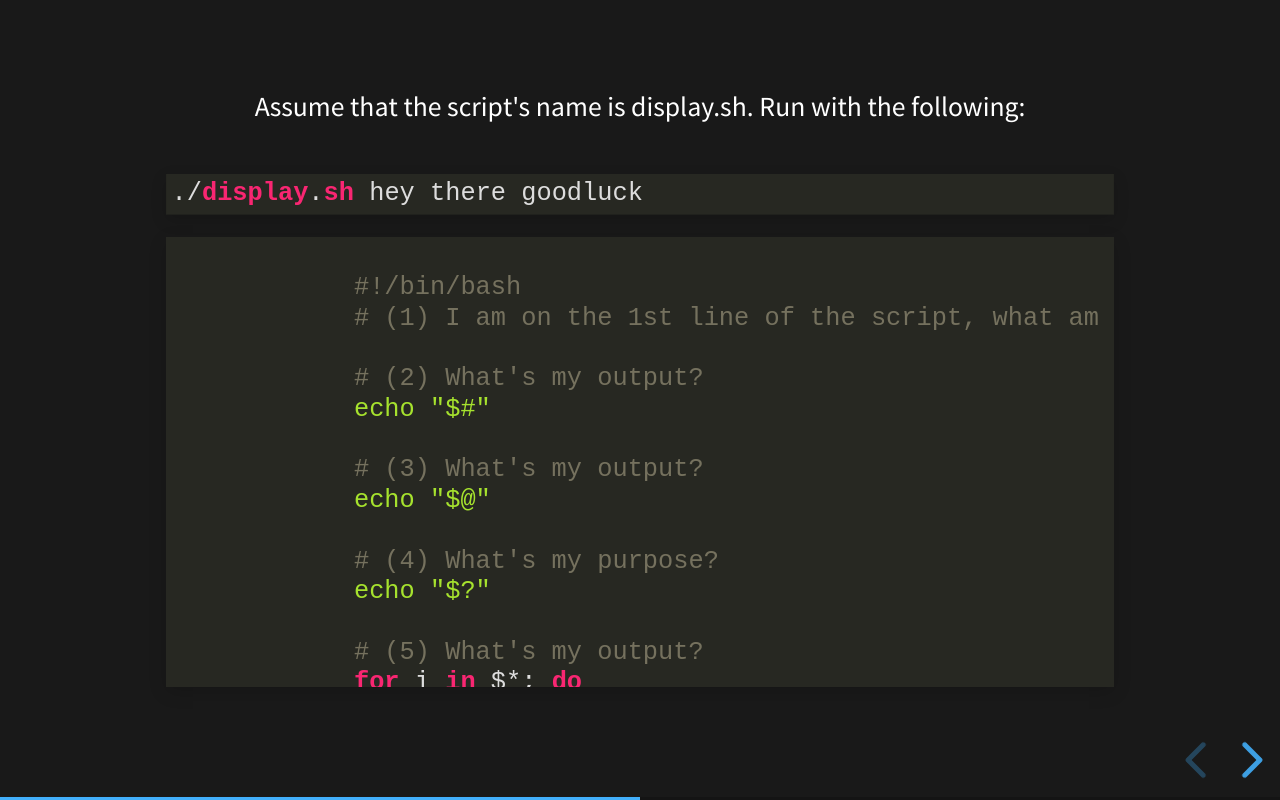
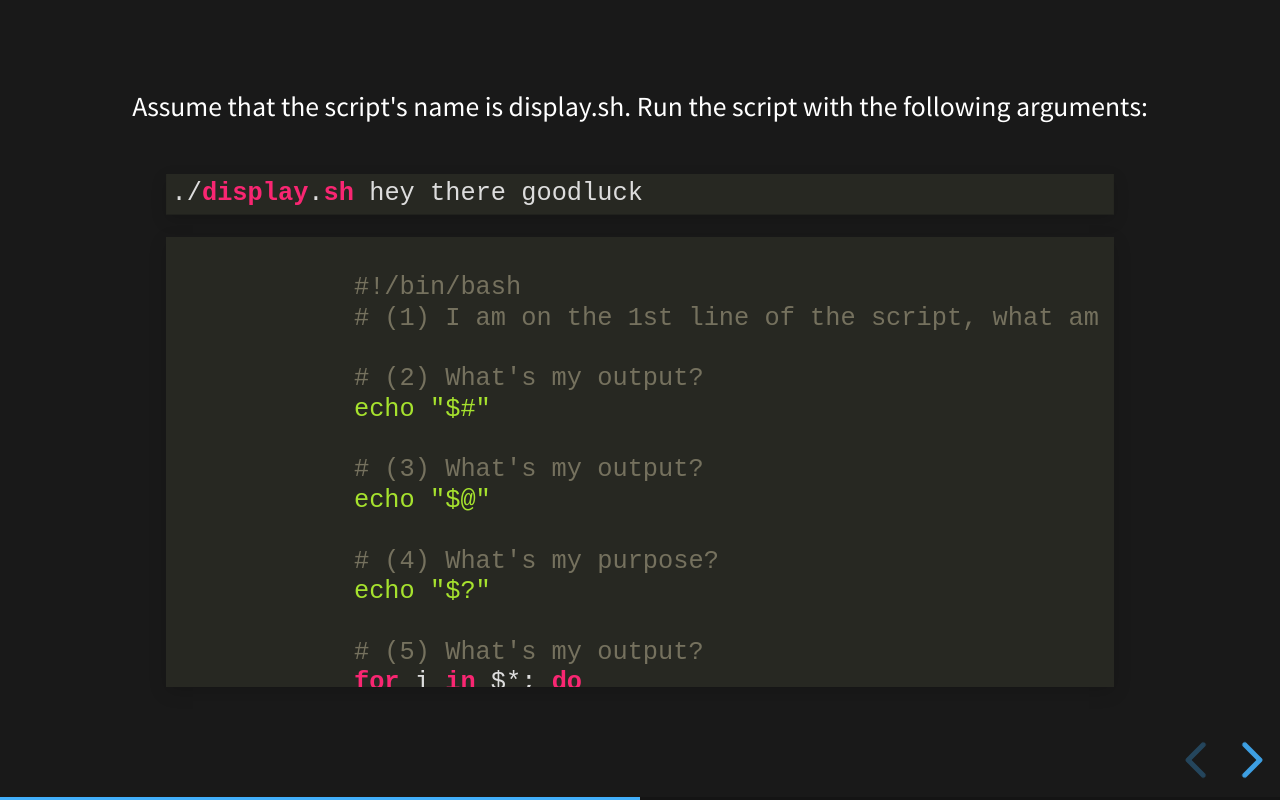
Before and after one commit to pamelasergio/devops-interview, a website: page index.html in a window 1280 px wide. Both pictures are taken after a click on the button "next slide". Drawn offline with Linux system fonts and the light colour scheme.

Commit message:
Interview questions

```diff
--- a/index.html
+++ b/index.html
@@ -23,7 +23,7 @@
 					</p>
 				</section>
 				<section>
-					<small>Assume that the script's name is display.sh. Run with the following:</small>
+					<small>Assume that the script's name is display.sh. Run the script with the following arguments:</small>
 					<pre><code>./display.sh hey there goodluck</code></pre>
 					<pre><code>
 						#!/bin/bash
```
